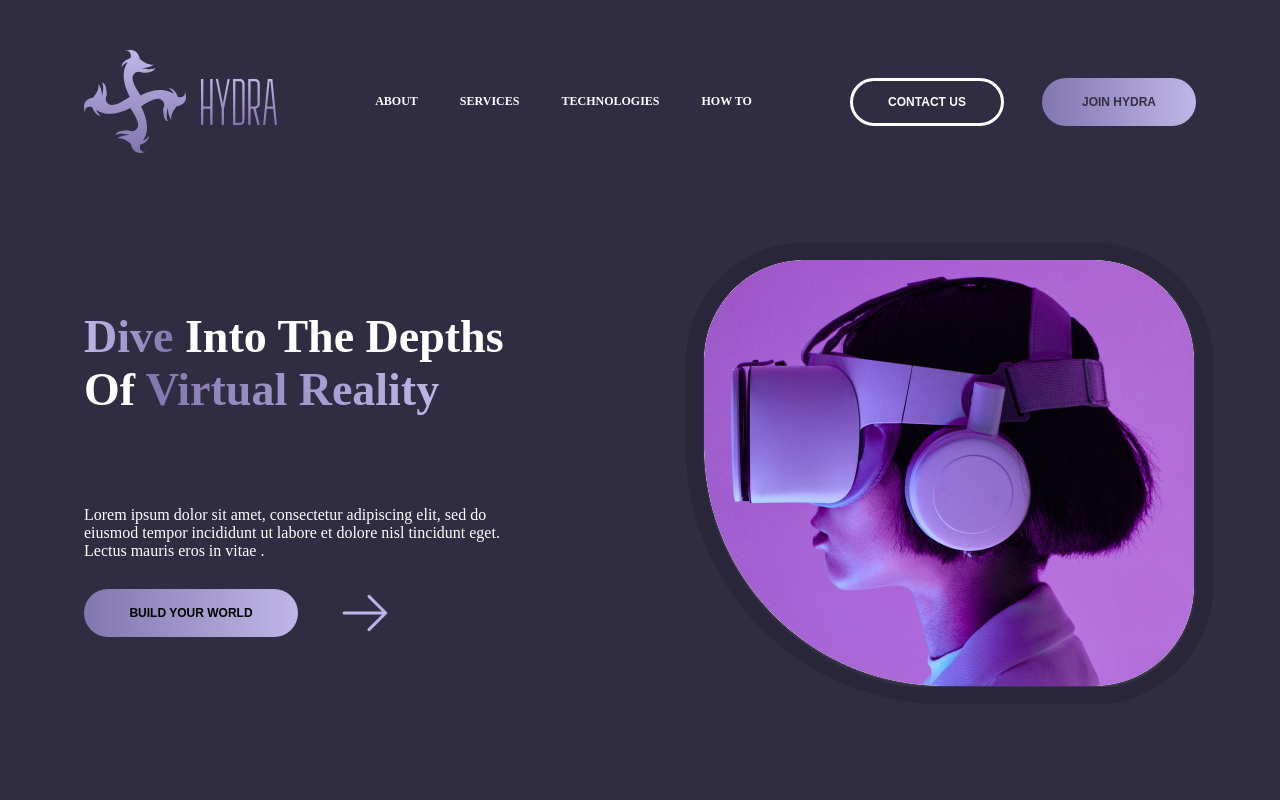
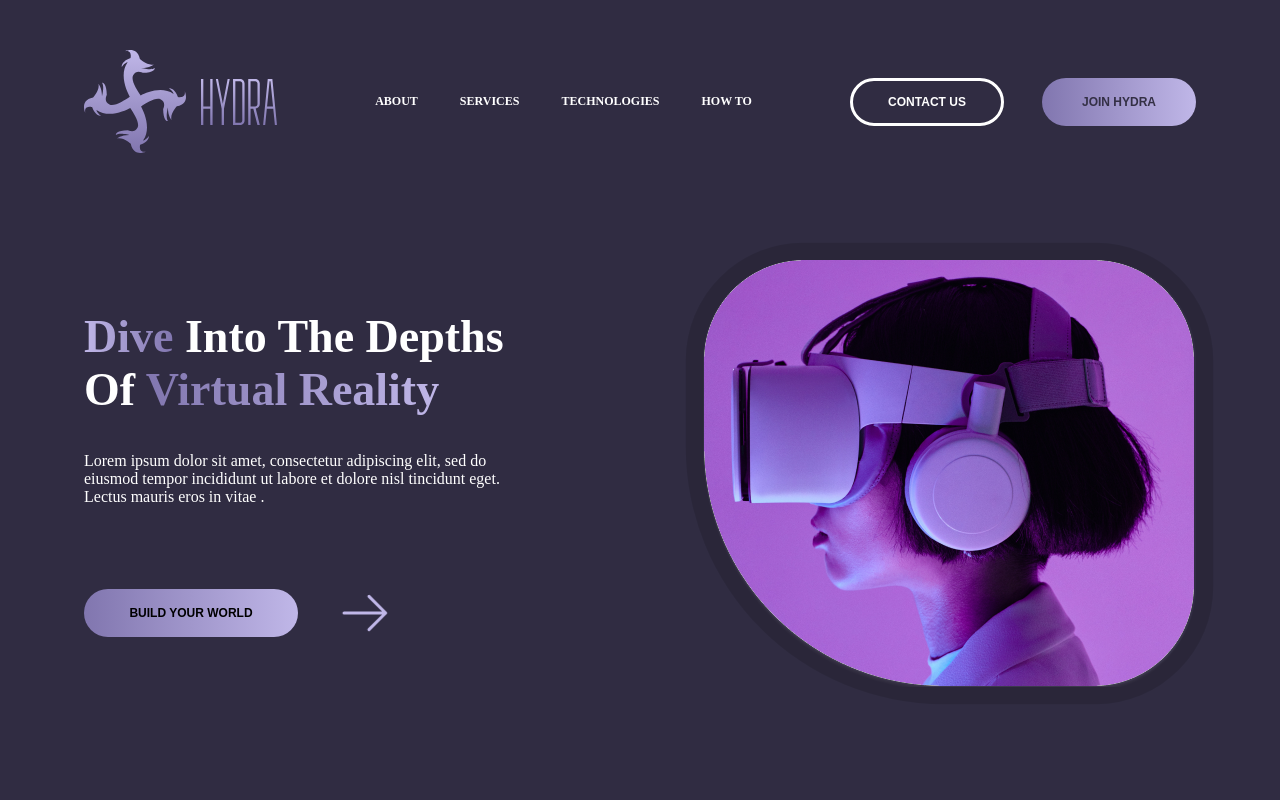
Before and after one commit to KiwiScreams/Hydra-Landing-Page, a React (Vite) app: page / in a window 1280 px wide. Shown: the top 800 px of the page. Built offline with nearby package versions, Linux system fonts and the light colour scheme.

Commit message:
delete scroll text effect

```diff
--- a/src/components/layout/Layout.css
+++ b/src/components/layout/Layout.css
@@ -118,15 +118,6 @@ box-shadow: 0px 0px 0px 30px #00000021;
       transform: translateX(0);
     }
 }
-.scroll-text
-{
-    transform: translateY(100%);
-    transition: transform 0.5s;
-}
-.scrolled .scroll-text
-{
-    transform: translateY(0);
-}
 .social-section
 {
     padding: 84px;
--- a/src/components/layout/Layout.jsx
+++ b/src/components/layout/Layout.jsx
@@ -28,7 +28,7 @@ const Layout = () => {
             <span>Dive</span> Into The Depths
             <br /> Of <span>Virtual Reality</span>
           </h1>
-          <p className="scroll-text">
+          <p>
             Lorem ipsum dolor sit amet, consectetur adipiscing elit, sed do
             eiusmod tempor incididunt ut labore et dolore nisl tincidunt eget.
             Lectus mauris eros in vitae .
```
